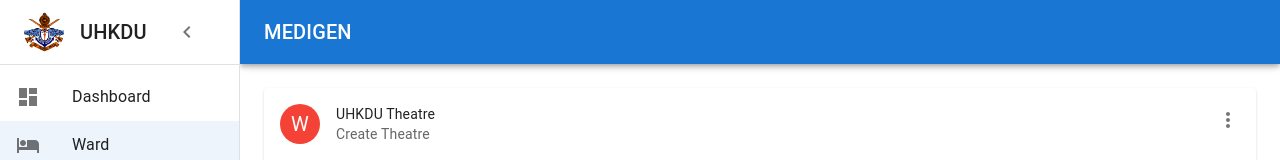
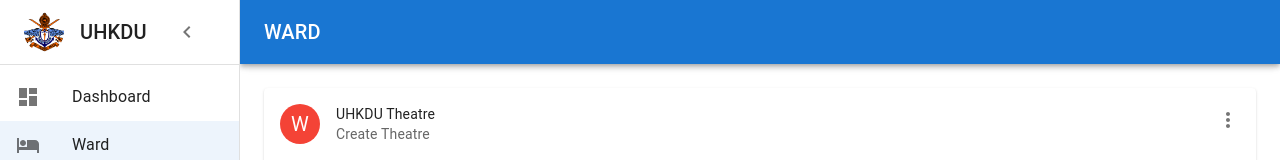
Before and after one commit to SandunMadush/MediGen, a React (Create React App) app: page /user/ward in a window 1280 px wide. Shown: the top 160 px of the page. Built offline with nearby package versions, Linux system fonts and the light colour scheme.

Commit message:
update location change

```diff
--- a/src/layout/Layout.js
+++ b/src/layout/Layout.js
@@ -182,7 +182,7 @@ export default function PersistentDrawerLeft() {
                         <MenuIcon />
                     </IconButton>
                     <Typography variant="h6" noWrap component="div">
-                        MEDIGEN
+                        {location.pathname === "/user/" ? "DASHBOARD" : location.pathname.split("/")[2].toUpperCase()}
                     </Typography>
                 </Toolbar>
             </AppBar>
```
